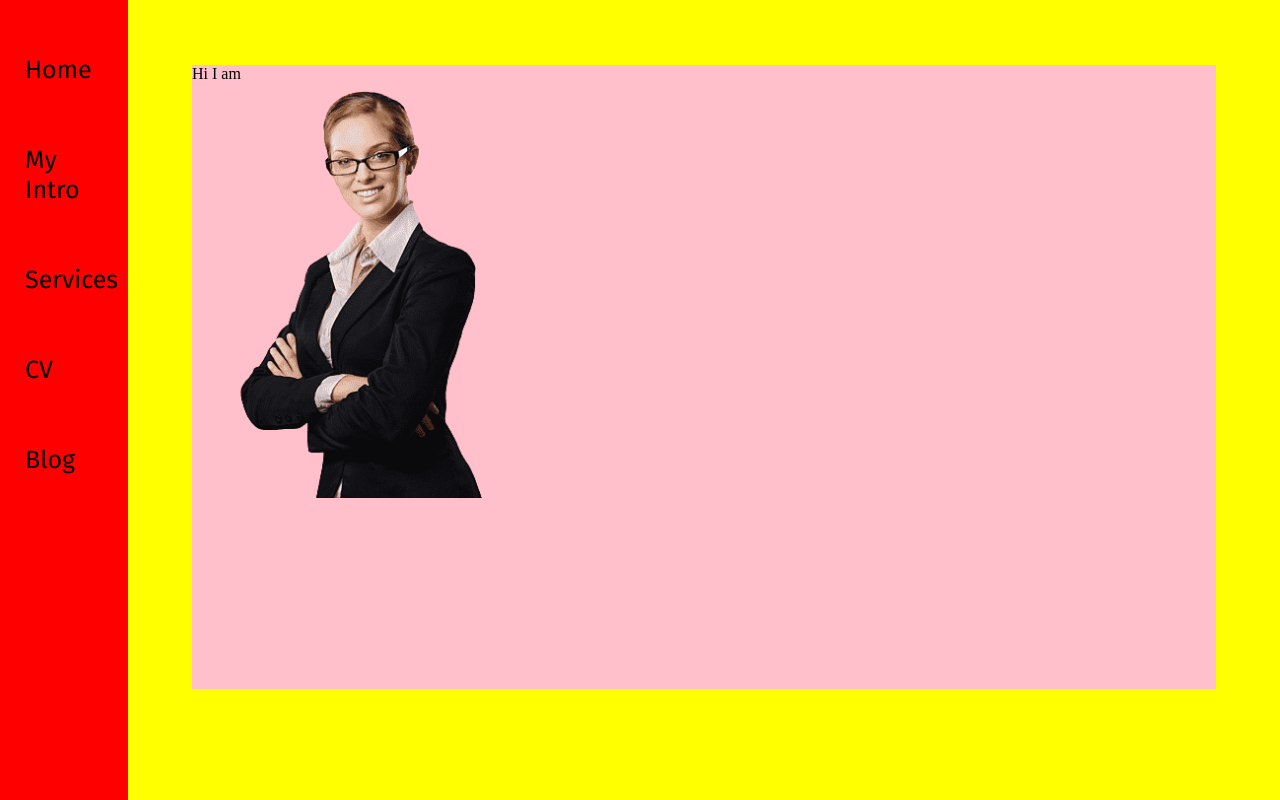
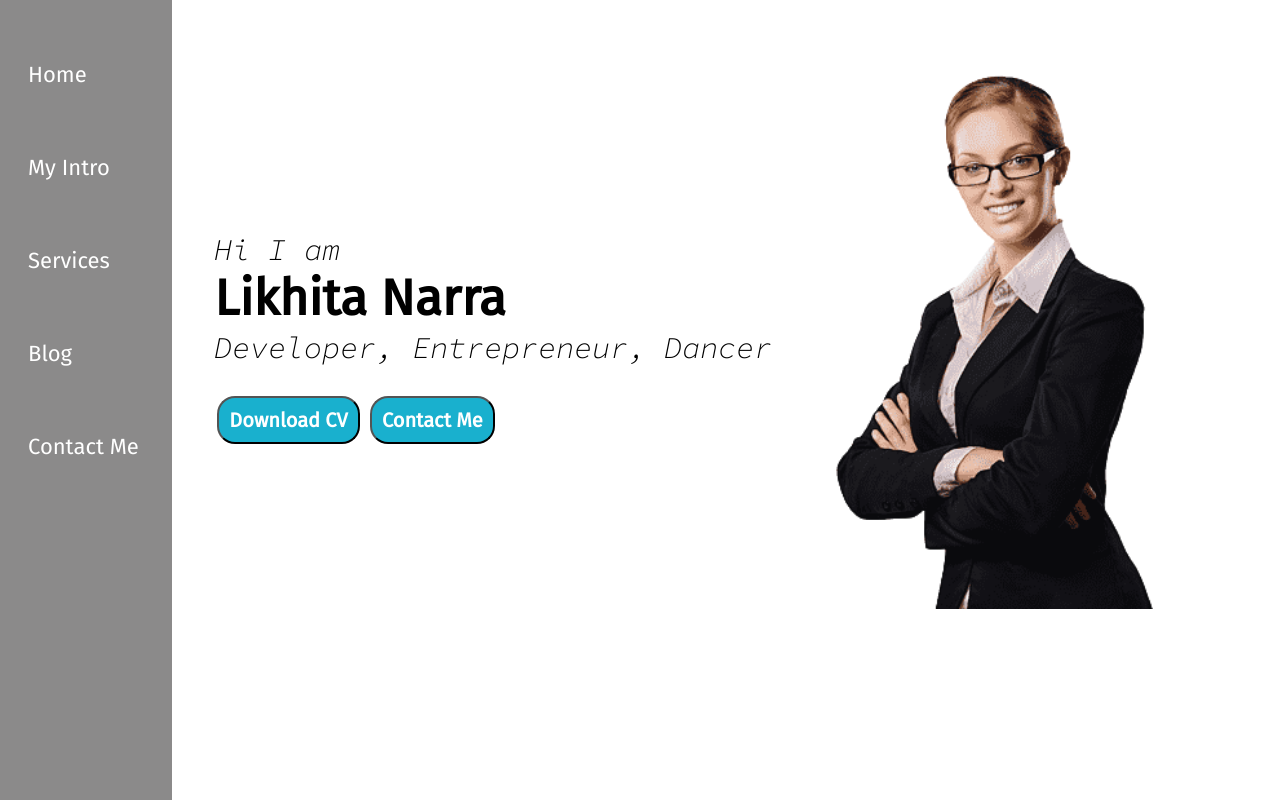
Before and after one commit to Likhita-Narra/Likhita, a plain HTML site: page index.html in a window 1280 px wide. Drawn offline with Linux system fonts and the light colour scheme.

Commit message:
Phase - 1 change of color palette

```diff
--- a/index.html
+++ b/index.html
@@ -12,11 +12,11 @@
       <div class="sidebar">
         <nav>
           <ul>
-            <li>Home</li>
-            <li>My Intro</li>
-            <li>Services</li>
-            <li>CV</li>
-            <li>Blog</li>
+            <li><a href="/contact">Home</a></li>
+            <li><a href="/intro.html">My Intro</a></li>
+            <li><a href="/services.html">Services</a></li>
+            <li><a href="/blog.html">Blog</a></li>
+            <li><a href="/contact.html">Contact Me</a></li>
           </ul>
         </nav>
       </div>
@@ -25,6 +25,12 @@
         <div class="infoContainer">
           <div class="devInfo">
             <div class="hello">Hi I am </div>
+            <div class="name">Likhita Narra</div>
+            <div class="about">Developer, Entrepreneur, Dancer</div>
+            <div class="buttons">
+              <button>Download CV</button>
+              <button>Contact Me</button>
+            </div>
           </div>
           <div class="devPic">
             <img src="images/dev.png" alt="Likhita">
--- a/style.css
+++ b/style.css
@@ -1,29 +1,36 @@
 @import url("https://fonts.googleapis.com/css2?family=Fira+Sans&display=swap");
+@import url('https://fonts.googleapis.com/css2?family=Source+Code+Pro:ital,wght@1,300;1,600&display=swap');
 
 * {
   margin: 0;
   padding: 0;
+  font-family: 'Fira Sans', sans-serif;
 }
 
 .sidebar {
-  background-color: red;
-  width: 10vw;
+  background-color: rgb(139, 138, 138);
+  width: 14vw;
   font-family: 'Fira Sans', sans-serif;
   height: 100vh;
 }
 
 .sidebar nav {
-    padding: 25px;
+    padding: 28px;
 }
 
 .sidebar nav li {
     list-style-type: none;
-    font-size: 25px;
-    padding: 30px 0px;
+    font-size: 22px;
+    padding: 33px 0px;
+}
+
+.sidebar nav li a{
+    text-decoration: none;
+    color: white;
 }
 
 .main {
-  background-color: yellow;
+  /* background-color: yellow; */
   width: 90vw;
 }
 
@@ -32,12 +39,49 @@
 }
 
 .infoContainer {
-  background-color:pink;
-  height: 78vh;
+  /* background-color:pink; */
+  height: 68vh;
   width: 80vw;
   margin: 65px auto;
+  display: flex;
+  justify-content: space-around;
 }
 
 .devPic img{
-  width: 355px;
+  height: 68vh;
 }
+
+.devInfo {
+  display: flex;
+  justify-content: center;
+  flex-direction: column;
+}
+
+.hello {
+  font-size: 30px;
+  font-family: 'Source Code Pro', monospace;
+}
+
+.name {
+  font-size: 50px;
+  font-weight: bold;
+}
+
+.about {
+  font-size: 30px;
+  font-family: 'Source Code Pro', monospace;
+}
+
+.buttons {
+  margin-top: 30px;
+}
+
+.buttons button {
+  padding: 10px;
+  border-radius: 18px;
+  color: white;
+  background-color: rgb(25, 176, 206);
+  font-size: 20px;
+  font-weight: bold;
+  margin: 0 3px;
+}
```
